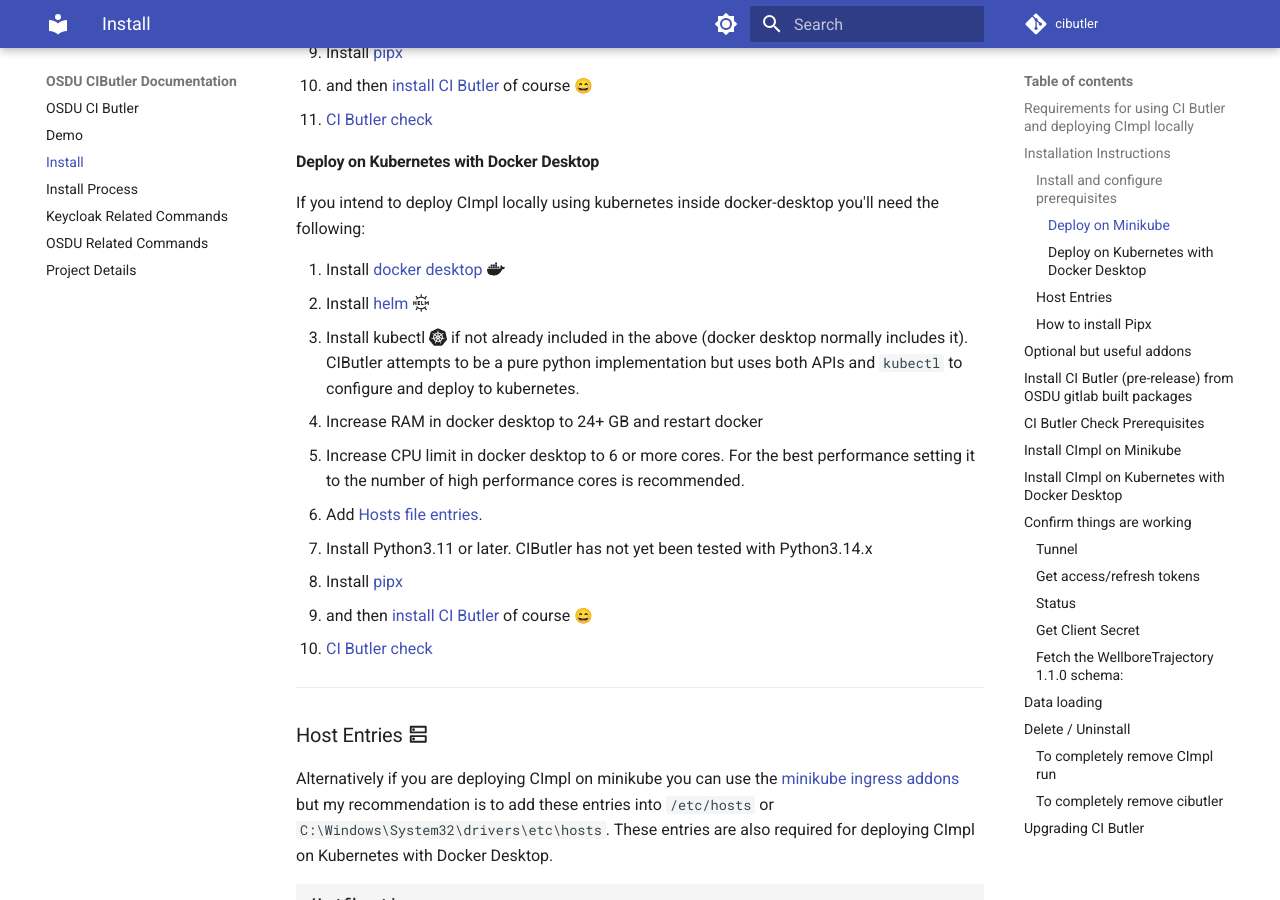
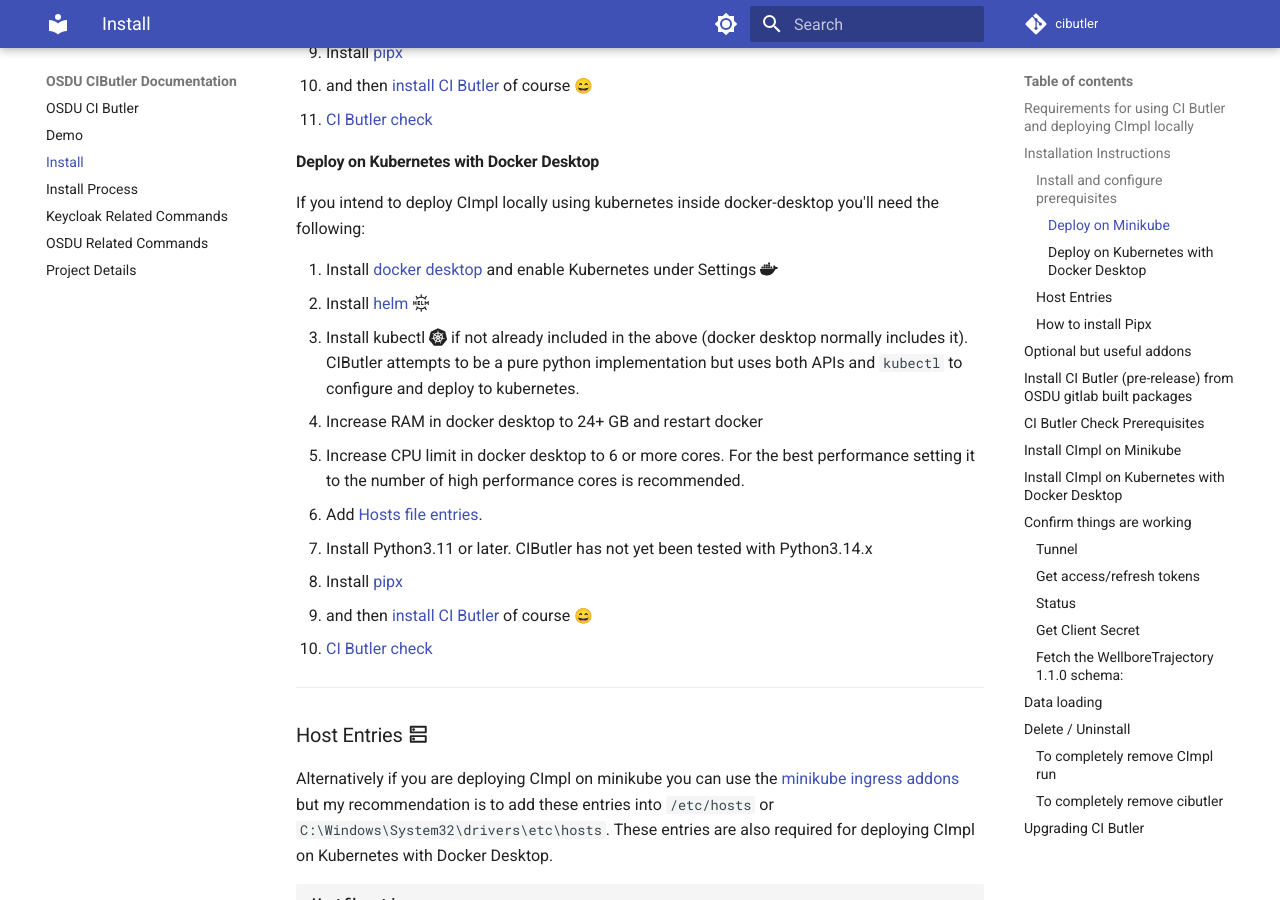
Before and after one commit to mehmetkadriumay/osduonrp, an MkDocs documentation site: the page built from docs/docs/install.md, in a window 1280 px wide and 900 px high, scrolled down 1801 px. Built offline with MkDocs 1.6.1 and Material for MkDocs 9.7.7, drawn with Linux system fonts in a browser that asks for light colours; emoji names are drawn with the system emoji font.

Commit message:
minor doc update

```diff
--- a/docs/docs/install.md
+++ b/docs/docs/install.md
@@ -69,7 +69,7 @@
 #### Deploy on Kubernetes with Docker Desktop
 If you intend to deploy CImpl locally using kubernetes inside docker-desktop you'll need the following:
 
-1. Install [docker desktop](https://www.docker.com/products/docker-desktop/) :simple-docker:
+1. Install [docker desktop](https://www.docker.com/products/docker-desktop/) and enable Kubernetes under Settings :simple-docker:
 1. Install [helm](https://helm.sh/docs/intro/install/) :simple-helm:
 1. Install kubectl :simple-kubernetes: if not already included in the above (docker desktop normally includes it). CIButler attempts to be a pure python implementation but uses both APIs and `kubectl` to configure and deploy to kubernetes.
 1. Increase RAM in docker desktop to 24+ GB and restart docker
```
